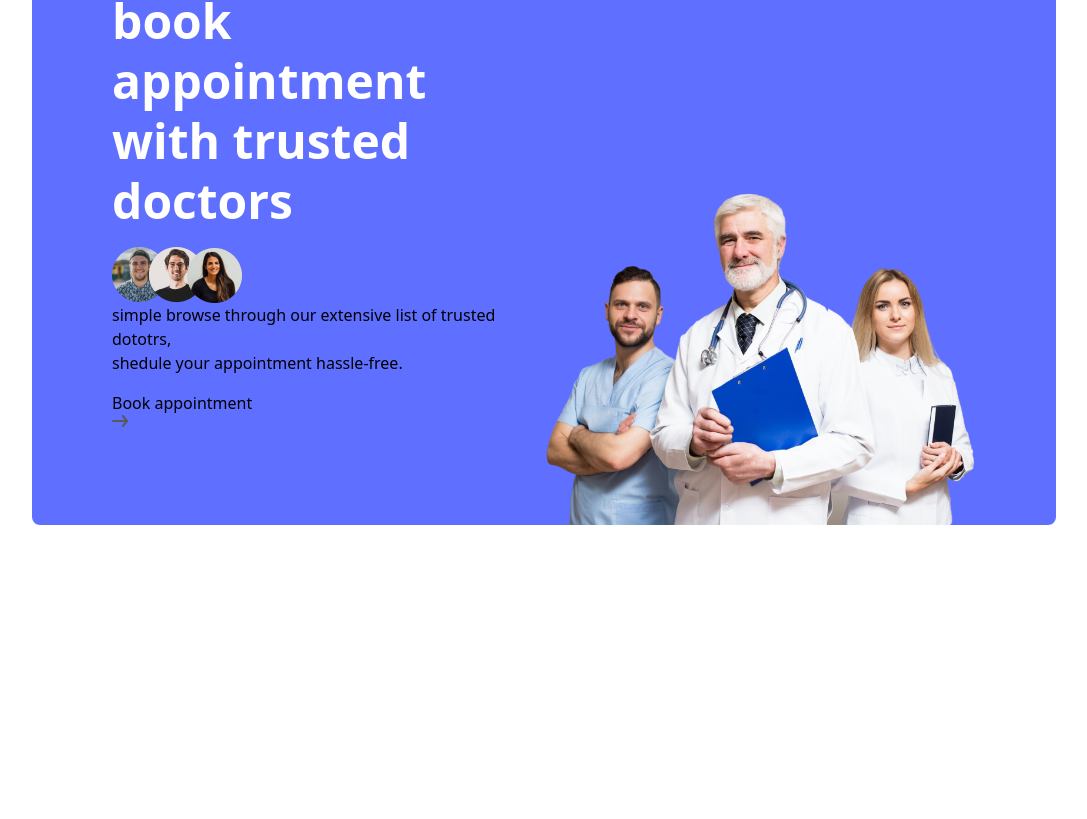
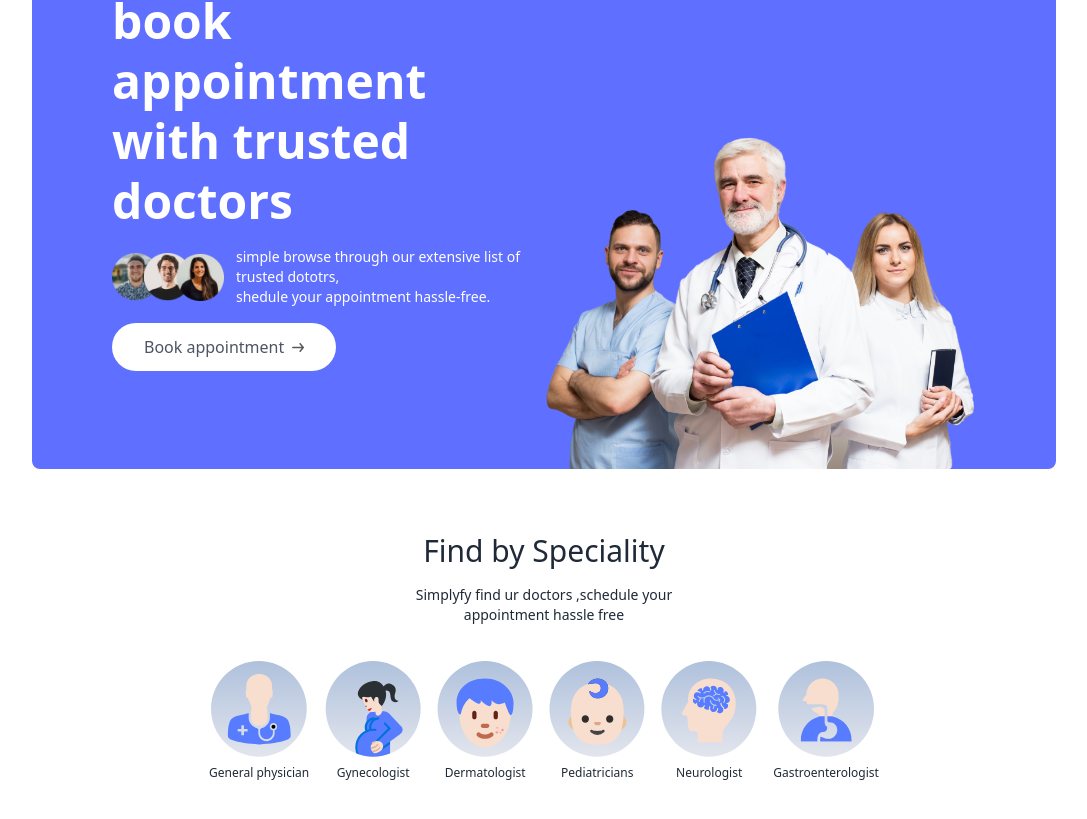
Before and after one commit to KasunWilbagedara/Car-Modification-Booking-System, a React (Vite) app in the folder Frontend/: page / in a window 1280 px wide. Shown: the part 227-1046 px from the top of the page, without its empty margins (96-1183 px from the left). Before the commit the page ends 800 px from the top, so only its background shows below. Built offline with nearby package versions, Linux system fonts and the light colour scheme.

Commit message:
Speciality menu

```diff
--- a/Frontend/src/components/Header.jsx
+++ b/Frontend/src/components/Header.jsx
@@ -11,16 +11,16 @@
           book appointment <br /> with trusted doctors
         </p>
 
-        <div>
-          <img src={assets.group_profiles} alt="" />
+        <div className='flex flex-col md:flex-row items-center gap-3 text-white text-sm font-light'>
+          <img className='w-28'src={assets.group_profiles} alt="" />
           <p>
-            simple browse through our extensive list of trusted dototrs,<br />
+            simple browse through our extensive list of trusted dototrs,<br className='hidden sm:block ' />
             shedule your appointment hassle-free.
           </p>
         </div>
 
-        <a href="">
-          Book appointment <img src={assets.arrow_icon} alt="" />
+        <a href="#speciality" className='flex items-center gap-2 bg-white px-8 py-3 rounded-full text-gray-600 text -sm m-auto md:m-0 hover:scale-105 transition-all duration-300 '>
+          Book appointment <img className='w-3' src={assets.arrow_icon} alt="" />
         </a>
       </div>
 
--- /dev/null
+++ b/Frontend/src/components/SpecialityMenu.jsx
@@ -0,0 +1,23 @@
+import React from 'react'
+import { specialityData } from '../assets/assets'
+import { Link } from 'react-router-dom'
+
+const SpecialityMenu = () => {
+  return (
+    <div className ='flex flex-col items-center gap-4 py-16 text-gray-800 'id="speciality">
+        <h1 className='text-3xl font-medium'>Find by Speciality</h1>
+        <p className='sm:w-1/3 text-center text-sm'>Simplyfy find ur doctors ,schedule your appointment hassle free</p>
+      <div className='flex sm:justify-center gap-4 pt-5 w-full overflow-scroll'>
+
+            {specialityData.map((item,index)=>(
+            <Link onClick={()=>scrollTo(0,0)} className='flex flex-col items-center text-xs cursor-pointer flex-shrink-0 hover:translate-y-[-10px] transition-all duration-500 ' key={index} to={'/doctors/${item.speciality}'}>
+            <img className='w-16 sm:w-24 mb-2'src={item.image} alt=''/>
+            <p>{item.speciality}</p>
+</Link>
+        ))}
+      </div>
+    </div>
+  )
+}
+
+export default SpecialityMenu
--- a/Frontend/src/index.css
+++ b/Frontend/src/index.css
@@ -5,3 +5,6 @@
 .active hr{
     @apply block
 }
+::-webkit-scrollbar{
+    @apply hidden
+}
--- a/Frontend/src/pages/Home.jsx
+++ b/Frontend/src/pages/Home.jsx
@@ -1,10 +1,11 @@
 import React from 'react'
 import Header from '../components/Header'
-
+import SpecialityMenu from '../components/SpecialityMenu'
 const Home = () => {
   return (
     <div>
       <Header/>
+      <SpecialityMenu/>
     </div>
   )
 }
```
